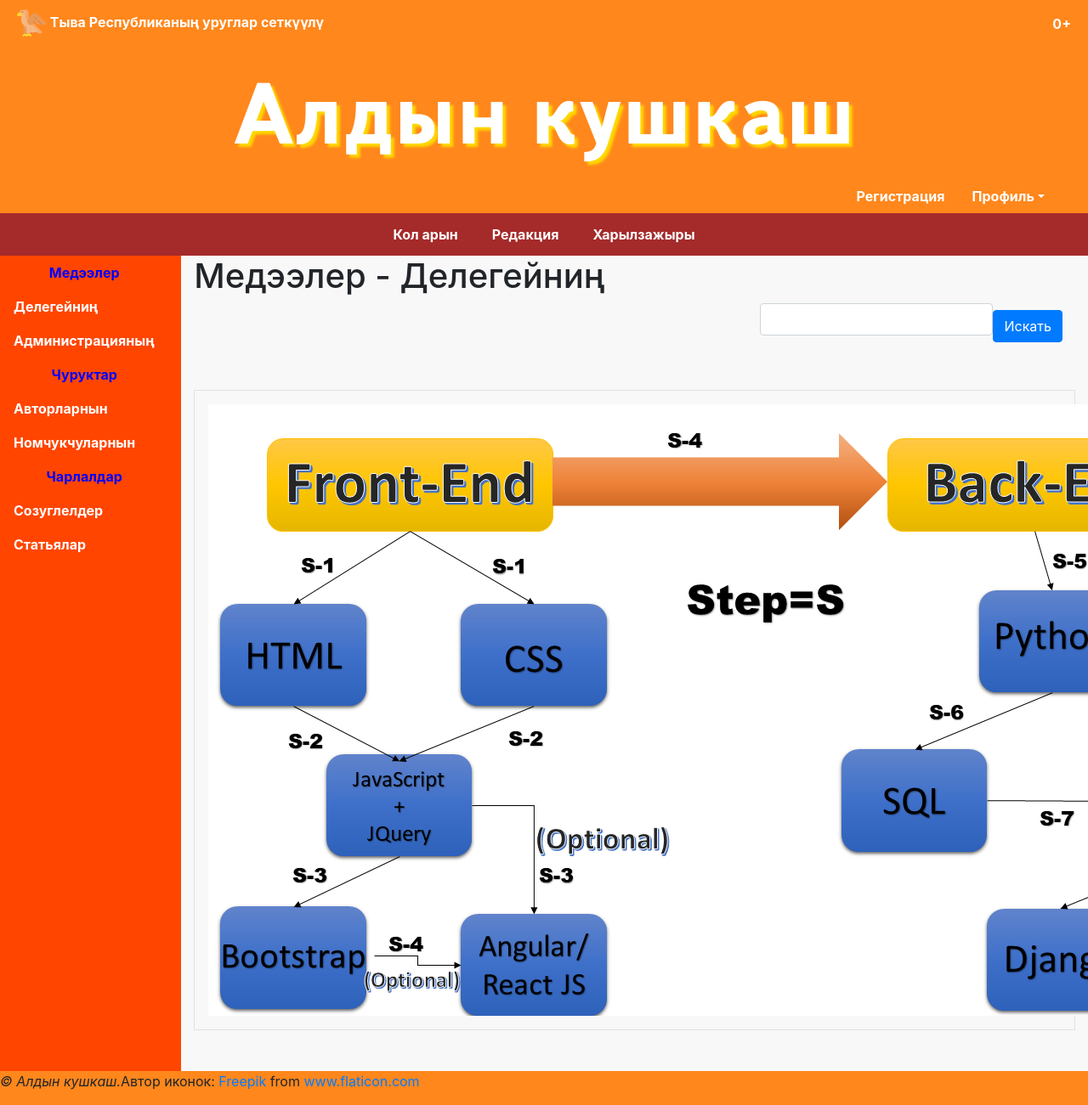
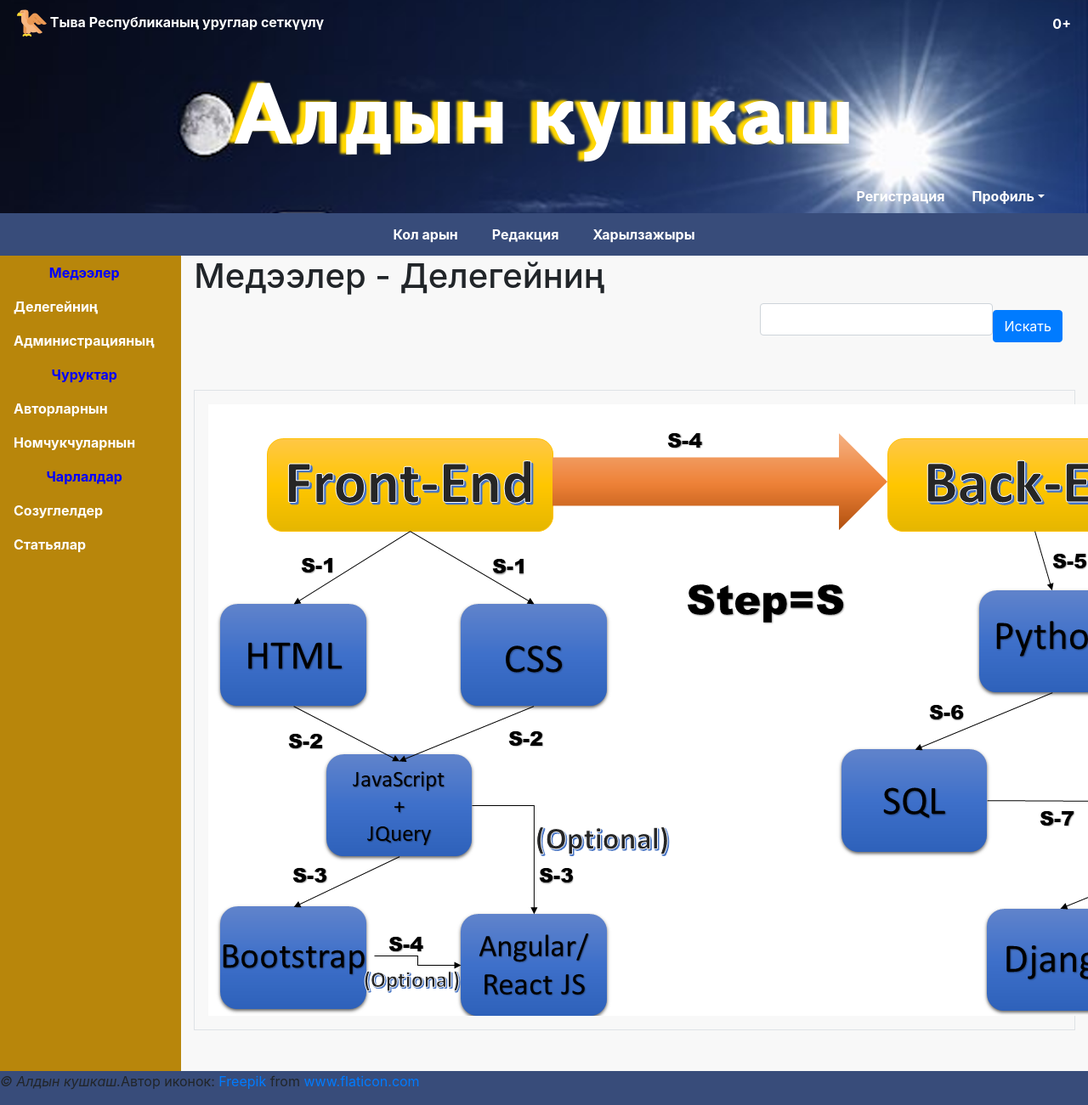
Before and after one commit to AidysM/aldynkush2, a Django app: page /8/ in a window 1280 px wide; the page is wider, and only the part inside the window is pictured. Shown: that part at 85% size. Run offline with Django 3.2, Linux system fonts and the light colour scheme; a user stored in the database is signed in; data comes from the database, SQL or seed files in the repository; both versions use the stored data as it was after the commit; some libraries are stand-ins or nearby versions.

Commit message:
added header image

```diff
--- a/home/static/css/style.css
+++ b/home/static/css/style.css
@@ -25,9 +25,12 @@ body {
     flex-direction: column;
     justify-content: center;
     align-items: center;
-    background-color: #ff871c;
+    background-color: #384c7a;
     padding-top: 10px;
-
+    background-image: url("../images/ForAK.png");
+    background-repeat: no-repeat;
+    background-size: cover;
+    background-position: 50% 100%;
 }
 .brand {
     justify-content: space-between;
@@ -48,14 +51,14 @@ body {
     color: #fff;
     font-size: 100px;
     font-weight: 800;
-    text-shadow: 4px 4px 3px gold;
+    text-shadow: -7px -1px 3px gold;
 }
 .header .nav-login {
     align-self: flex-end;
     margin-right: 20px;
 }
 .dropdown-menu {
-    background-color: orangered;
+    background-color: #384c7a;
 }
 
 .nav a {
@@ -63,12 +66,12 @@ body {
     font-weight: bold;
 }
 .nav a:hover {
-    background-color: orangered;
+    background-color: darkgoldenrod;
 }
 .menu {
     justify-content: center;
     align-items: center;
-    background-color: brown;
+    background-color: #384c7a;
     height: 50px;
 }
 .site-menu {
@@ -83,7 +86,7 @@ body {
     height: 100%;
 }
 .site-menu div:hover {
-    background-color: #ff871c;
+    background-color: darkgoldenrod;
     height: 50px;
 }
 .site-menu a {
@@ -116,7 +119,7 @@ img.additional-image {
 
 .sidebar {
 
-    background-color: orangered;
+    background-color: darkgoldenrod;
 }
 .sidebar > span {
     color: blue;
@@ -124,5 +127,5 @@ img.additional-image {
 }
 .footer {
 
-    background-color: #ff871c;
+    background-color: #384c7a;
 }
--- a/home/views.py
+++ b/home/views.py
@@ -16,7 +16,8 @@ from django.core.paginator import Paginator
 from django.db.models import Q
 
 from .models import AdvUser, SubRubric, AK, Comment
-from .forms import ChangeUserInfoForm, RegisterUserForm, SearchForm, AKForm, AIFormSet, UserCommentForm, GuestCommentForm
+from .forms import ChangeUserInfoForm, RegisterUserForm, SearchForm, AKForm, AIFormSet, UserCommentForm, \
+    GuestCommentForm
 from .utilities import signer
 
 
@@ -25,12 +26,14 @@ def index(request):
     context = {'aks': aks}
     return render(request, 'home/index.html', context)
 
+
 def about_page(request, page):
     try:
         template = get_template('home/' + page + '.html')
     except TemplateDoesNotExist:
         raise Http404
     return HttpResponse(template.render(request=request))
+
 
 def contact_page(request, page):
     try:
@@ -39,8 +42,10 @@ def contact_page(request, page):
         raise Http404
     return HttpResponse(template.render(request=request))
 
+
 class AKLoginView(LoginView):
     template_name = 'home/login.html'
+
 
 @login_required
 def profile(request):
@@ -48,8 +53,10 @@ def profile(request):
     context = {'aks': aks}
     return render(request, 'home/profile.html', context)
 
+
 class AKLogoutView(LoginRequiredMixin, LogoutView):
     template_name = 'home/logout.html'
+
 
 class ChangeUserInfoView(SuccessMessageMixin, LoginRequiredMixin, UpdateView):
     model = AdvUser
@@ -67,10 +74,12 @@ class ChangeUserInfoView(SuccessMessageMixin, LoginRequiredMixin, UpdateView):
             queryset = self.get_queryset()
         return get_object_or_404(queryset, pk=self.user_id)
 
+
 class AKPasswordChangeView(SuccessMessageMixin, LoginRequiredMixin, PasswordChangeView):
     template_name = 'home/password_change.html'
     success_url = reverse_lazy('home:profile')
     success_message = 'Пароль пользователя изменен'
+
 
 class RegisterUserView(CreateView):
     model = AdvUser
@@ -78,8 +87,10 @@ class RegisterUserView(CreateView):
     form_class = RegisterUserForm
     success_url = reverse_lazy('home:register_done')
 
+
 class RegisterDoneView(TemplateView):
     template_name = 'home/register_done.html'
+
 
 def user_activate(request, sign):
     try:
@@ -95,6 +106,7 @@ def user_activate(request, sign):
         user.is_activated = True
         user.save()
     return render(request, template)
+
 
 class DeleteUserView(LoginRequiredMixin, DeleteView):
     model = AdvUser
@@ -115,6 +127,7 @@ class DeleteUserView(LoginRequiredMixin, DeleteView):
             queryset = self.get_queryset()
         return get_object_or_404(queryset, pk=self.user_id)
 
+
 def by_rubric(request, pk):
     rubric = get_object_or_404(SubRubric, pk=pk)
     aks = AK.objects.filter(is_active=True, rubric=pk)
@@ -133,6 +146,7 @@ def by_rubric(request, pk):
     page = paginator.get_page(page_num)
     context = {'rubric': rubric, 'page': page, 'aks': page.object_list, 'form': form}
     return render(request, 'home/by_rubric.html', context)
+
 
 def detail(request, rubric_pk, pk):
     ak = AK.objects.get(pk=pk)
@@ -156,12 +170,14 @@ def detail(request, rubric_pk, pk):
     context = {'ak': ak, 'ais': ais, 'comments': comments, 'form': form}
     return render(request, 'home/detail.html', context)
 
+
 @login_required
 def profile_ak_detail(request, pk):
     ak = get_object_or_404(AK, pk=pk)
     ais = ak.additionalimage_set.all()
     context = {'ak': ak, 'ais': ais}
     return render(request, 'home/profile_ak_detail.html', context)
+
 
 @login_required
 def profile_ak_add(request):
@@ -179,6 +195,7 @@ def profile_ak_add(request):
         formset = AIFormSet()
     context = {'form': form, 'formset': formset}
     return render(request, 'home/profile_ak_add.html', context)
+
 
 @login_required
 def profile_ak_change(request, pk):
@@ -198,6 +215,7 @@ def profile_ak_change(request, pk):
     context = {'form': form, 'formset': formset}
     return render(request, 'home/profile_ak_change.html', context)
 
+
 @login_required
 def profile_ak_delete(request, pk):
     ak = get_object_or_404(AK, pk=pk)
```
Also changed, not shown: db.sqlite3, home/static/images/ForAK.png (added).
